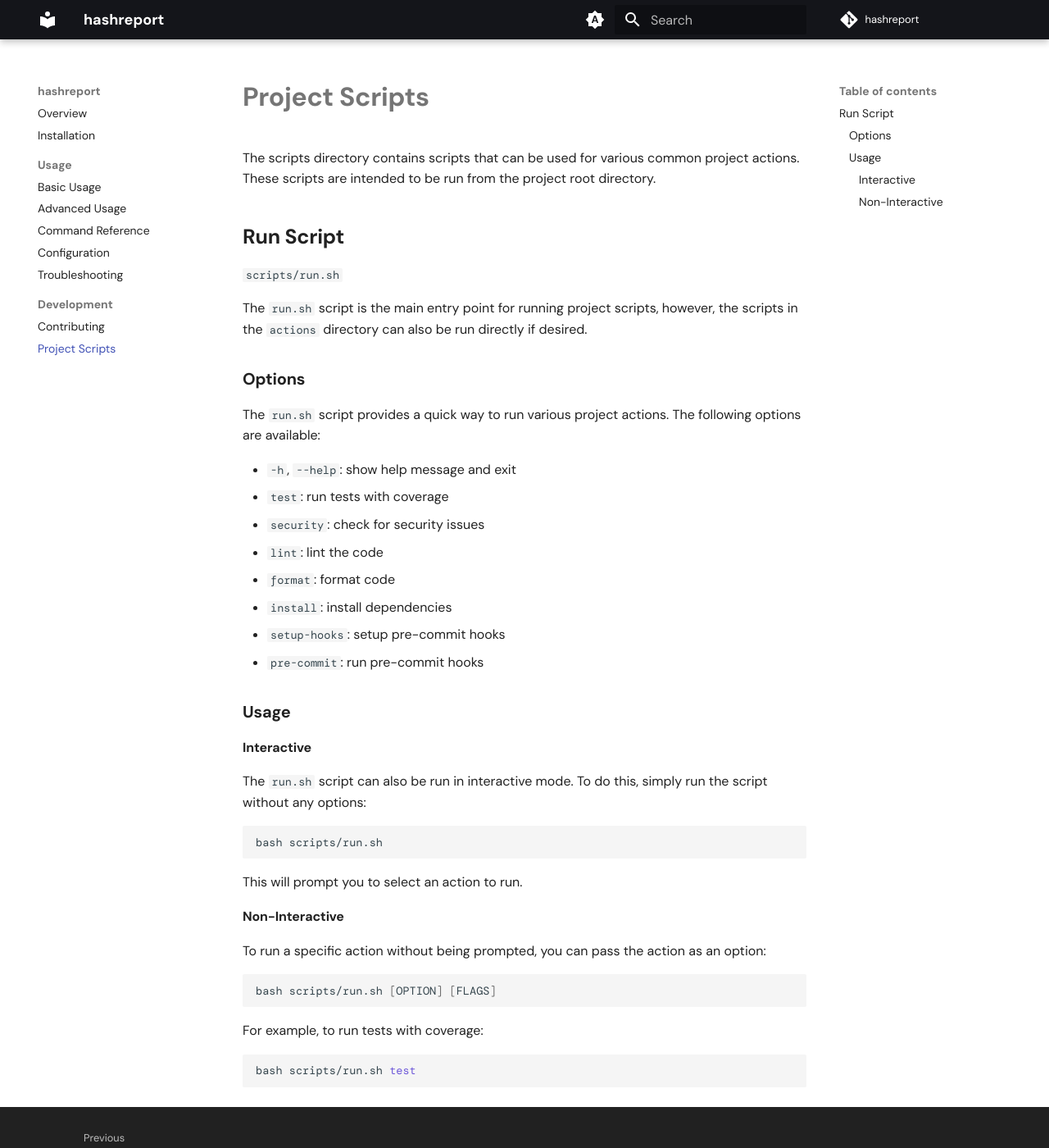
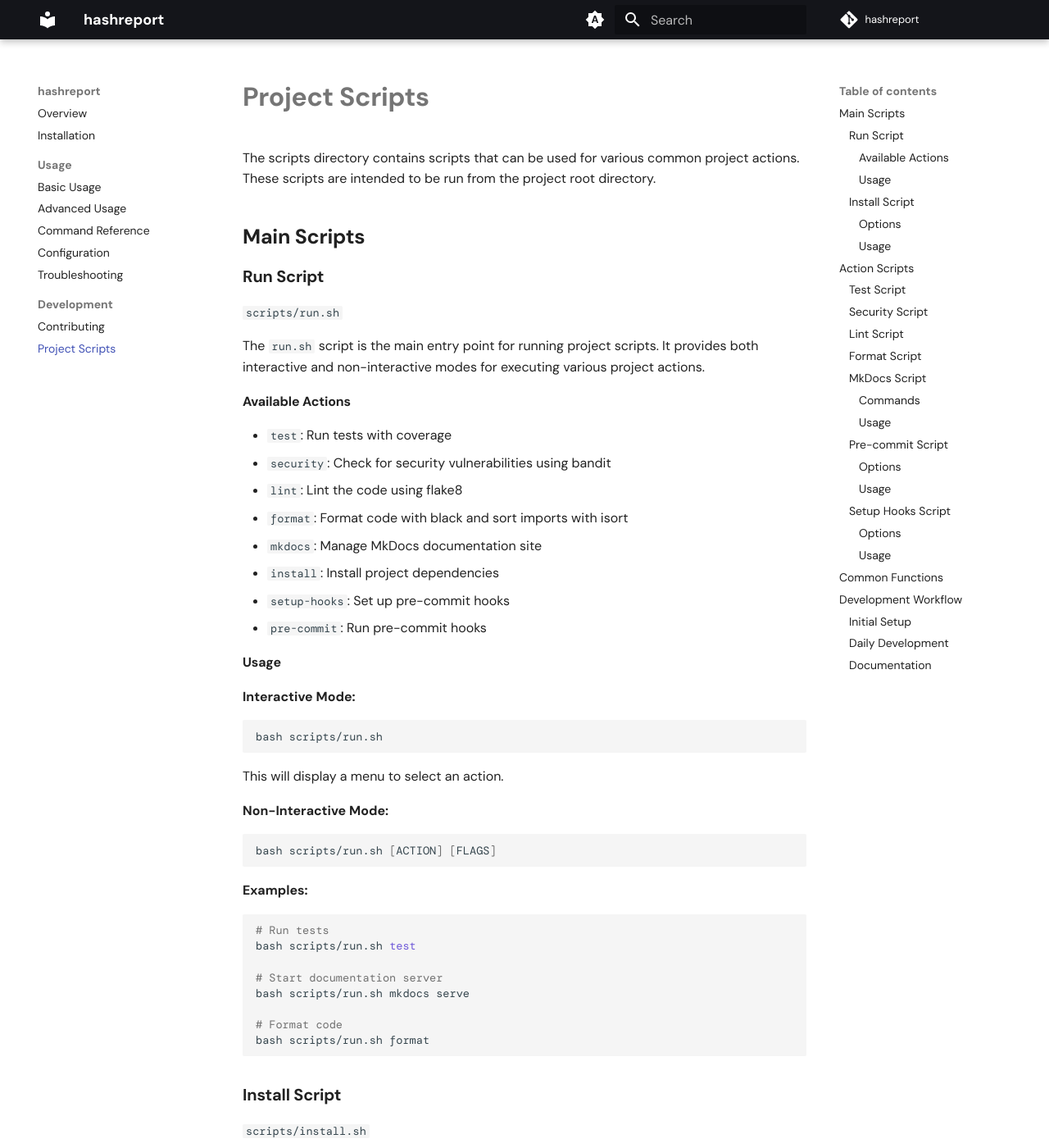
Before and after one commit to madebyjake/hashreport, an MkDocs documentation site: the page built from docs/scripts.md, in a window 1280 px wide and 1400 px high. Shown: the whole window at 82% size. Built offline with MkDocs 1.6.1 and Material for MkDocs 9.7.7, drawn with Linux system fonts in a browser that asks for light colours; some web fonts are replaced; comment, search, counter and statistics services are not loaded; the version menu is left out; some of the changed text lies outside the part shown.

Commit message:
docs: enhance scripts documentation

````diff
--- a/docs/scripts.md
+++ b/docs/scripts.md
@@ -2,47 +2,229 @@
 
 The scripts directory contains scripts that can be used for various common project actions. These scripts are intended to be run from the project root directory.
 
-## **Run Script**
+## **Main Scripts**
+
+### **Run Script**
 
 `scripts/run.sh`
 
-The `run.sh` script is the main entry point for running project scripts, however, the scripts in the `actions` directory can also be run directly if desired.
+The `run.sh` script is the main entry point for running project scripts. It provides both interactive and non-interactive modes for executing various project actions.
 
-### **Options**
+#### **Available Actions**
 
-The `run.sh` script provides a quick way to run various project actions. The following options are available:
+- `test`: Run tests with coverage
+- `security`: Check for security vulnerabilities using bandit
+- `lint`: Lint the code using flake8
+- `format`: Format code with black and sort imports with isort
+- `mkdocs`: Manage MkDocs documentation site
+- `install`: Install project dependencies
+- `setup-hooks`: Set up pre-commit hooks
+- `pre-commit`: Run pre-commit hooks
 
-- `-h`, `--help`: show help message and exit
-- `test`: run tests with coverage
-- `security`: check for security issues
-- `lint`: lint the code
-- `format`: format code
-- `install`: install dependencies
-- `setup-hooks`: setup pre-commit hooks
-- `pre-commit`: run pre-commit hooks
+#### **Usage**
 
-### **Usage**
-
-#### **Interactive**
-
-The `run.sh` script can also be run in interactive mode. To do this, simply run the script without any options:
-
+**Interactive Mode:**
 ```bash
 bash scripts/run.sh
 ```
+This will display a menu to select an action.
 
-This will prompt you to select an action to run.
+**Non-Interactive Mode:**
+```bash
+bash scripts/run.sh [ACTION] [FLAGS]
+```
 
-#### **Non-Interactive**
+**Examples:**
+```bash
+# Run tests
+bash scripts/run.sh test
 
-To run a specific action without being prompted, you can pass the action as an option:
+# Start documentation server
+bash scripts/run.sh mkdocs serve
+
+# Format code
+bash scripts/run.sh format
+```
+
+### **Install Script**
+
+`scripts/install.sh`
+
+Installs project dependencies and sets up the development environment.
+
+#### **Options**
+
+- `-a`, `--all`: Install all dependencies including documentation dependencies
+- `-h`, `--help`: Show help message
+
+#### **Usage**
 
 ```bash
-bash scripts/run.sh [OPTION] [FLAGS]
+# Interactive installation
+bash scripts/install.sh
+
+# Install all dependencies
+bash scripts/install.sh --all
 ```
 
-For example, to run tests with coverage:
+## **Action Scripts**
+
+The `scripts/actions/` directory contains individual scripts for specific tasks:
+
+### **Test Script**
+
+`scripts/actions/test.sh`
+
+Runs linting and tests with coverage reporting.
 
 ```bash
+bash scripts/actions/test.sh
+```
+
+### **Security Script**
+
+`scripts/actions/security.sh`
+
+Checks for security vulnerabilities using bandit.
+
+```bash
+bash scripts/actions/security.sh
+```
+
+### **Lint Script**
+
+`scripts/actions/lint.sh`
+
+Lints the code using flake8.
+
+```bash
+bash scripts/actions/lint.sh
+```
+
+### **Format Script**
+
+`scripts/actions/format.sh`
+
+Formats code with black and sorts imports with isort.
+
+```bash
+bash scripts/actions/format.sh
+```
+
+### **MkDocs Script**
+
+`scripts/actions/mkdocs.sh`
+
+Manages the MkDocs documentation site with multiple commands.
+
+#### **Commands**
+
+- `serve`: Start development server (default)
+- `build`: Build static site
+- `deploy`: Deploy to GitHub Pages
+- `clean`: Clean build directory
+- `help`: Show help message
+
+#### **Usage**
+
+```bash
+# Start development server
+bash scripts/actions/mkdocs.sh serve
+
+# Build static site
+bash scripts/actions/mkdocs.sh build
+
+# Deploy to GitHub Pages
+bash scripts/actions/mkdocs.sh deploy
+
+# Clean build directory
+bash scripts/actions/mkdocs.sh clean
+```
+
+### **Pre-commit Script**
+
+`scripts/actions/pre-commit.sh`
+
+Runs pre-commit hooks on staged files or all files.
+
+#### **Options**
+
+- `--all`: Run pre-commit on all files
+- `-h`, `--help`: Show help message
+
+#### **Usage**
+
+```bash
+# Run on staged files
+bash scripts/actions/pre-commit.sh
+
+# Run on all files
+bash scripts/actions/pre-commit.sh --all
+```
+
+### **Setup Hooks Script**
+
+`scripts/actions/setup-hooks.sh`
+
+Sets up pre-commit hooks for development.
+
+#### **Options**
+
+- `--all`: Run pre-commit on all files after setup
+- `-h`, `--help`: Show help message
+
+#### **Usage**
+
+```bash
+# Basic setup
+bash scripts/actions/setup-hooks.sh
+
+# Setup and run on all files
+bash scripts/actions/setup-hooks.sh --all
+```
+
+## **Common Functions**
+
+`scripts/actions/common.sh`
+
+Contains shared functions used by action scripts:
+
+- `check_dependency`: Checks if a dependency is available and offers to install it
+
+## **Development Workflow**
+
+### **Initial Setup**
+
+```bash
+# Install dependencies
+bash scripts/install.sh --all
+
+# Set up pre-commit hooks
+bash scripts/actions/setup-hooks.sh --all
+```
+
+### **Daily Development**
+
+```bash
+# Format code
+bash scripts/run.sh format
+
+# Run tests
 bash scripts/run.sh test
+
+# Check security
+bash scripts/run.sh security
 ```
+
+### **Documentation**
+
+```bash
+# Start documentation server
+bash scripts/run.sh mkdocs serve
+
+# Build documentation
+bash scripts/run.sh mkdocs build
+
+# Deploy documentation
+bash scripts/run.sh mkdocs deploy
+```
````
